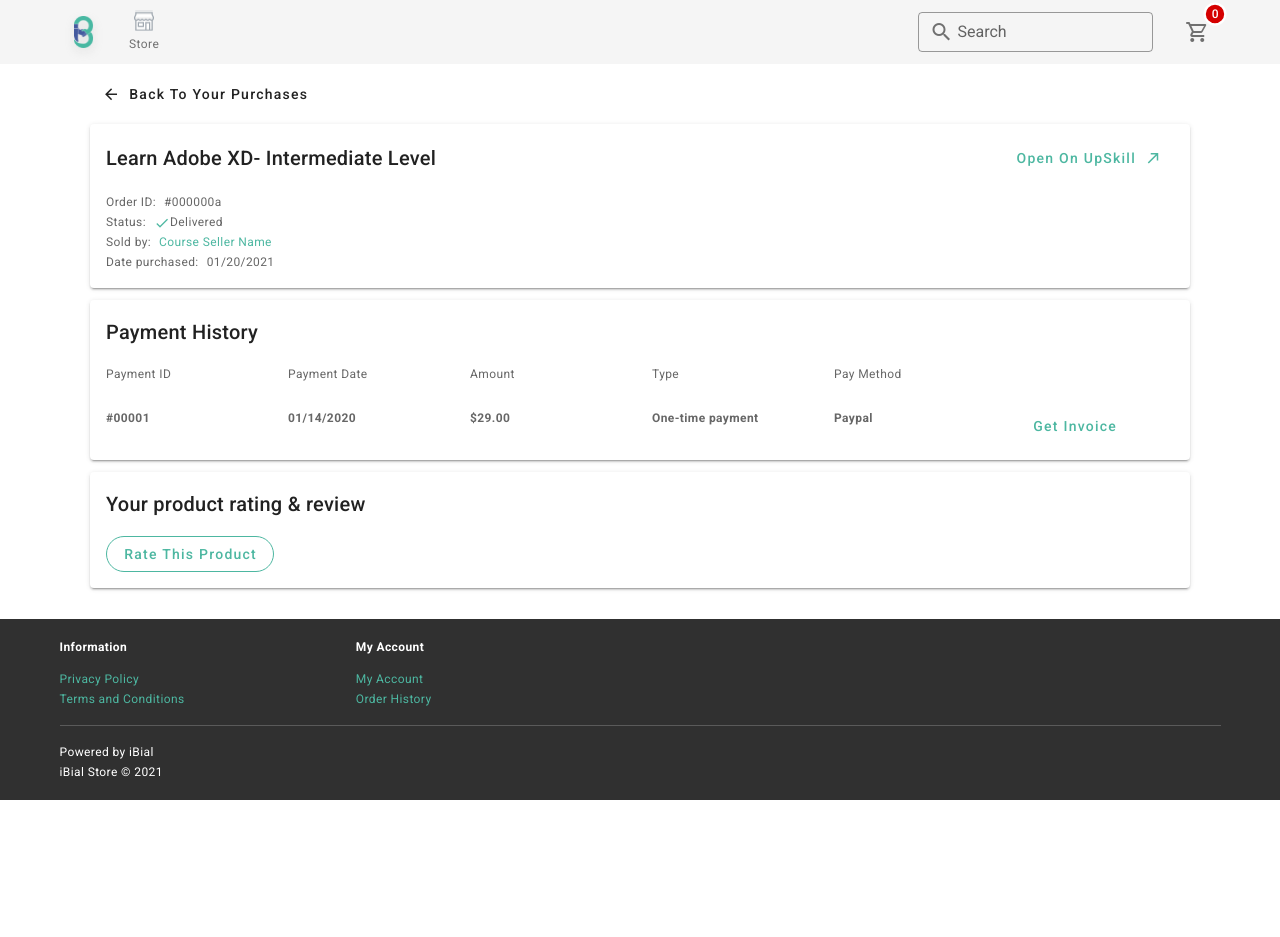
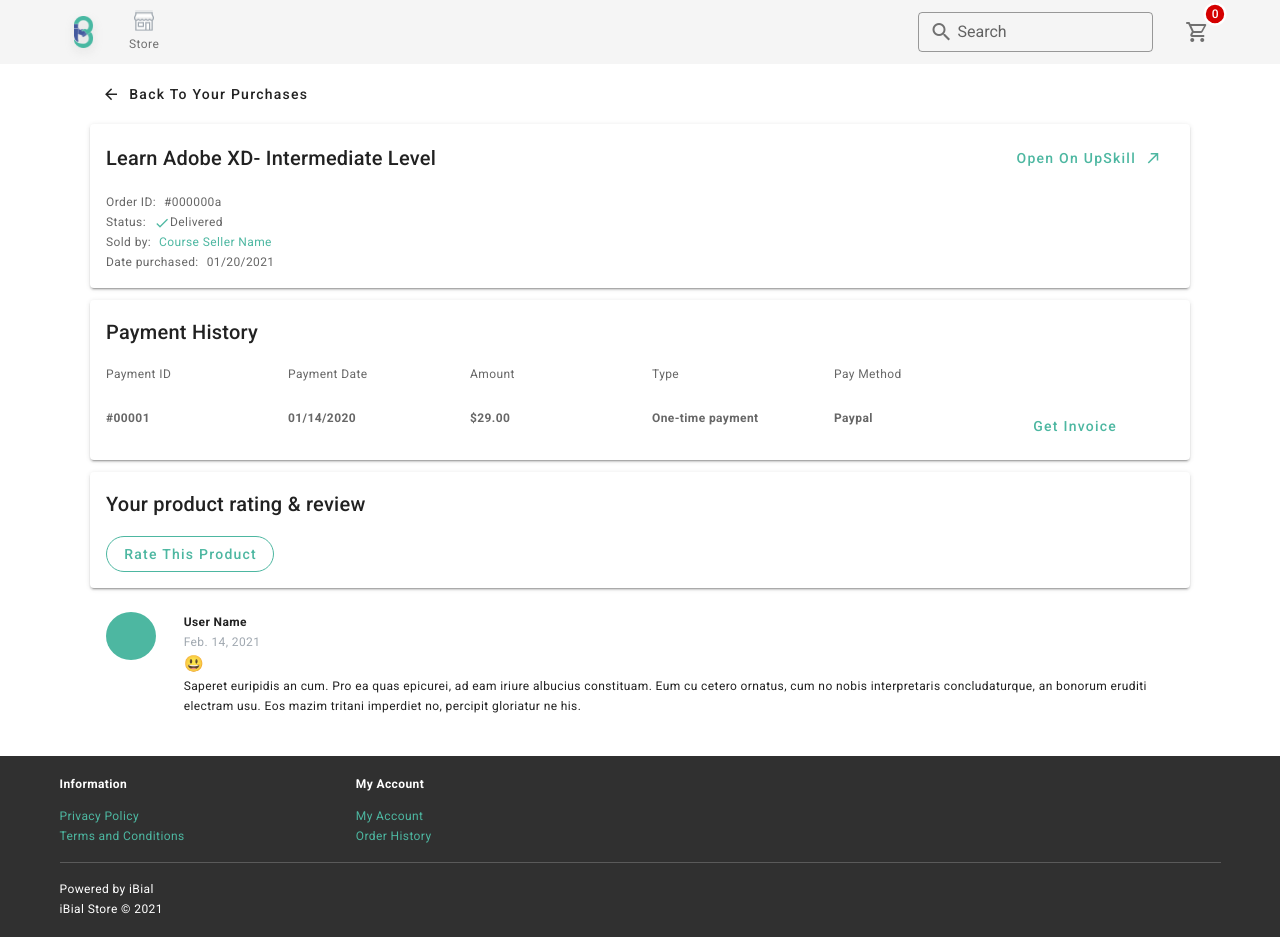
Before and after one commit to lerrouxlopez/vue-store, a Nuxt app: page /purchases/details/1 in a window 1280 px wide. Before the commit the page ends 800 px from the top, so only its background shows below. Built offline with nearby package versions, Linux system fonts and the light colour scheme.

Commit message:
add rating with review

```diff
--- a/components/purchases/PurchaseDetails.vue
+++ b/components/purchases/PurchaseDetails.vue
@@ -74,6 +74,19 @@
             >Rate this product</v-btn>
           </v-card-text>
         </v-card>
+        <div class="py-3">
+          <v-row>
+            <v-col cols="1" class="d-flex justify-center px-0">
+              <v-avatar color="primary" width="50" class="ml-3"></v-avatar>
+            </v-col>
+            <v-col>
+              <div class="caption font-weight-bold">User Name</div>
+              <div class="caption medium_gray--text">Feb. 14, 2021</div>
+              <div>😃</div>
+              <p class="caption">Saperet euripidis an cum. Pro ea quas epicurei, ad eam iriure albucius constituam. Eum cu cetero ornatus, cum no nobis interpretaris concludaturque, an bonorum eruditi electram usu. Eos mazim tritani imperdiet no, percipit gloriatur ne his.</p>
+            </v-col>
+          </v-row>
+        </div>
       </div>
     </div>
     <v-dialog
```
